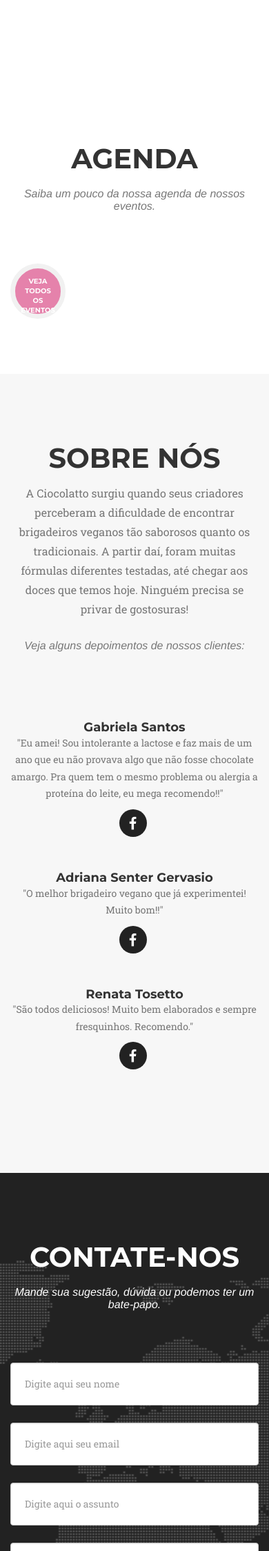
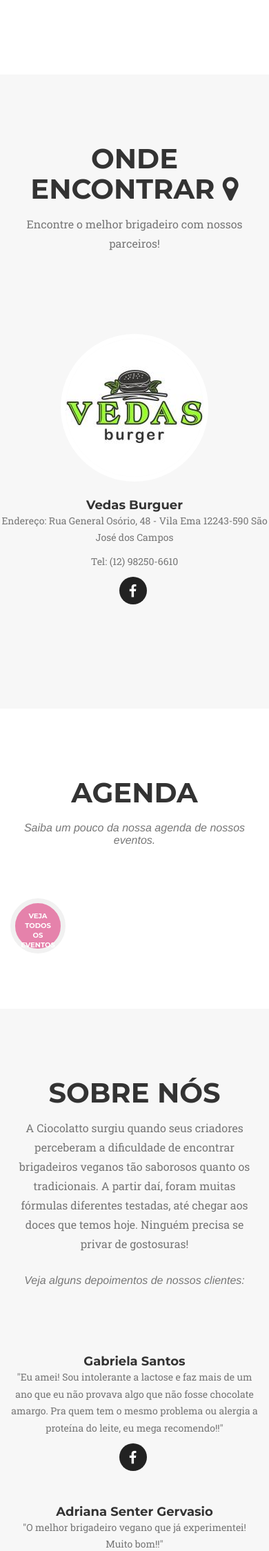
Before and after one commit to MarcosVn/Ciocolatto-Brigaderia, a Django app: page / in a window 390 px wide. Shown: the part 1501-3749 px from the top of the page at 69% size. Run offline with Django 3.2, Linux system fonts and the light colour scheme; data that the repository does not hold is empty; some libraries are stand-ins or nearby versions; some web fonts are replaced.

Commit message:
add partners

```diff
--- a/core/templates/base.html
+++ b/core/templates/base.html
@@ -86,6 +86,7 @@
             <ul class="nav navbar-nav navbar-right">
                     <li class="hidden"> <a href="/#page-top"> </a> </li>
                     <li> <a class="page-scroll" href="{% url 'home'%}#services"><i style="margin-right:10px; font-size: 27px;" class="fa fa-gift"></i>Produtos</a></li>
+                    <li> <a class="page-scroll" href="{% url 'home'%}#partners"><i style="margin-right:10px; font-size: 27px;" class="fa fa-map-marker"></i>Onde encontrar</a></li>
                     <li> <a class="page-scroll" href="{% url 'home'%}#about"><i style="margin-right:10px; font-size: 27px;" class="fa fa-calendar"></i>Agenda</a></li>
                     <li><a class="page-scroll" href="{% url 'home'%}#contact"><i style="margin-right:10px; font-size: 27px;" class="fa fa-address-book"></i>Contato</a></li>
                     <!--<li><a id="modal-launcher" data-toggle="modal" data-target="#login-modal" class="page-scroll" href="#"><i style="margin-right:10px; font-size: 27px;" class="fa fa-user"></i>Login</a></li>-->
--- a/core/templates/index.html
+++ b/core/templates/index.html
@@ -62,6 +62,54 @@
             </div>
         </div>
     </section>
+
+
+    <section id="partners" class="bg-light-gray">
+        <div class="container">
+            <div class="row">
+                <div class="col-lg-12 text-center">
+                    <h2 class="section-heading">Onde Encontrar <i class="fa fa-map-marker"></i></h2>
+                    <div class="row">
+                    <div class="col-lg-8 col-lg-offset-2 text-center">
+                        <p class="large text-muted">Encontre o melhor brigadeiro com nossos parceiros!</br></br></br></p>
+                    </div>
+                    </div>
+                    </div>
+
+                </div>
+            </div>
+
+            <div class="row">
+                <div class="col-sm-4">
+                    <div class="team-member">
+                    </div>
+                </div>
+                <div class="col-sm-4">
+                    <div class="team-member">
+                        <a href="https://www.facebook.com/vedasburger/" target="_blank"><img src="{% static 'img/vedas_logo.jpg' %}" class="img-responsive img-circle" alt=""></a>
+                        <h4>Vedas Burguer</h4>
+                        <p class="text-muted">Endereço: Rua General Osório, 48 - Vila Ema
+                        12243-590 São José dos Campos</p>
+                        <p class="text-muted">Tel: (12) 98250-6610</p>
+                        <ul class="list-inline social-buttons">
+                            <li><a href="https://www.facebook.com/vedasburger/" target="_blank"><i class="fa fa-facebook"></i></a>
+                            </li>
+                        </ul>
+                    </div>
+                </div>
+                <div class="col-sm-4">
+                    <div class="team-member">
+                    </div>
+                </div>
+            </div>
+
+        </div>
+    </section>
+
+
+
+
+
 
     <section id="about">
         <div class="container">
```
Also changed, not shown: ciocolatto/static/img/16500.jpg (deleted), ciocolatto/static/img/agenda_ciocolatto_1.jpg (deleted), ciocolatto/static/img/agenda_ciocolatto_1_Q70PddC.jpg (deleted), ciocolatto/static/img/agenda_ciocolatto_1_Q70PddC_h2kdhqb.jpg (deleted), ciocolatto/static/img/agenda_ciocolatto_1_Q70PddC_h2kdhqb_hdfdZLD.jpg (deleted), ciocolatto/static/img/agenda_ciocolatto_1_ViPbQgM.jpg (deleted), ciocolatto/static/img/agenda_ciocolatto_1_dgb7nD7.jpg (deleted), ciocolatto/static/img/agenda_ciocolatto_1_dgb7nD7_5rD0HDN.jpg (deleted), ciocolatto/static/img/agenda_ciocolatto_2.jpg (deleted), ciocolatto/static/img/agenda_ciocolatto_2_4QGasg4.jpg (deleted), ciocolatto/static/img/agenda_ciocolatto_2_PiiXZKz.jpg (deleted), ciocolatto/static/img/agenda_ciocolatto_2_PiiXZKz_lAS9zs4.jpg (deleted), ciocolatto/static/img/agenda_ciocolatto_2_PiyQ2dB.jpg (deleted), ciocolatto/static/img/vedas_logo.jpg (added).
